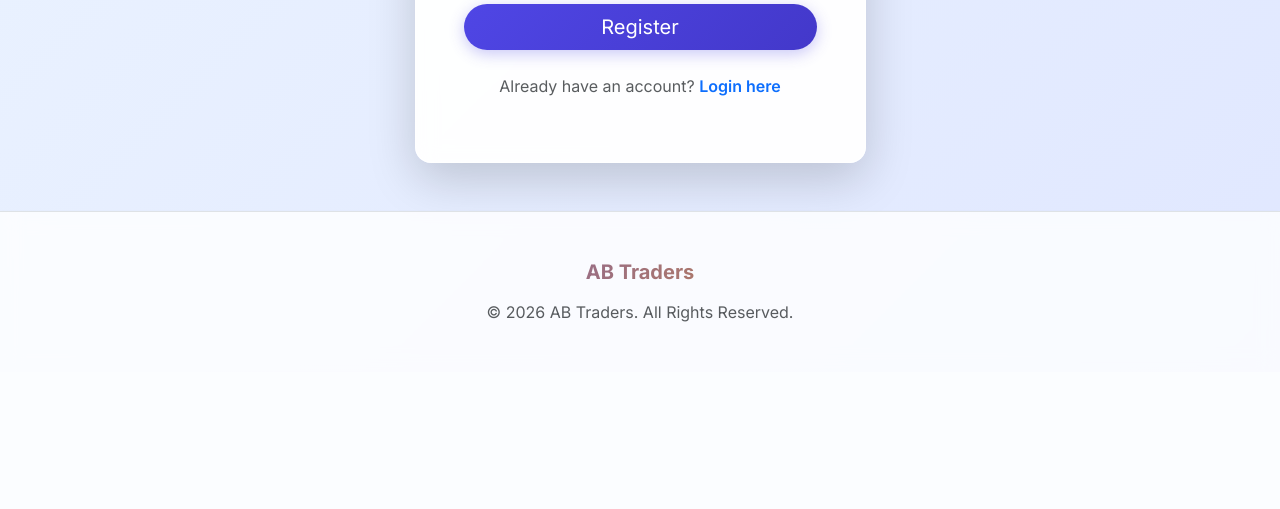
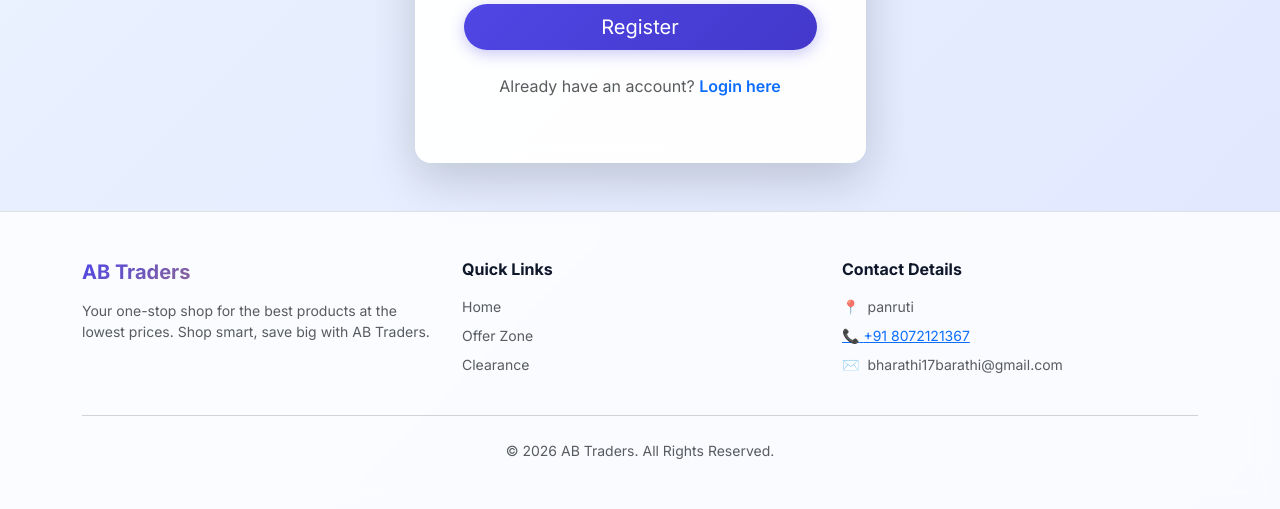
Before and after one commit to Ashokbharathi2002/abt, a Django app: page /register/ in a window 1280 px wide. Shown: the part 1357-1866 px from the top of the page. Before the commit the page ends 1679 px from the top, so only its background shows below. Run offline with Django 5.2, Linux system fonts and the light colour scheme.

```diff
--- a/ecommerce/settings.py
+++ b/ecommerce/settings.py
@@ -67,11 +67,11 @@ TEMPLATES = [
 WSGI_APPLICATION = 'ecommerce.wsgi.application'
 
 # Database configuration
-# Parse database connection url strings like psql://user:pass@127.0.0.1:8458/db
+# Parse database connection url strings like mysql://user:pass@127.0.0.1:3306/db
 # This will automatically pick up the DATABASE_URL environment variable from Render
 DATABASES = {
     'default': dj_database_url.config(
-        default='sqlite:///' + str(BASE_DIR / 'db.sqlite3'),
+        default=os.environ.get('DATABASE_URL', 'mysql://avnadmin:YOUR_PASSWORD@mysql-b44d0e7-abt.i.aivencloud.com:22454/defaultdb'),
         conn_max_age=600
     )
 }
--- a/templates/base.html
+++ b/templates/base.html
@@ -1,6 +1,7 @@
 {% load static %}
 <!DOCTYPE html>
 <html lang="en">
+
 <head>
     <meta charset="UTF-8">
     <meta name="viewport" content="width=device-width, initial-scale=1.0">
@@ -10,9 +11,14 @@
     <link href="https://fonts.googleapis.com/css2?family=Inter:wght@400;500;600;700&display=swap" rel="stylesheet">
     <link rel="stylesheet" href="{% static 'css/style.css' %}">
     <style>
-        body { font-family: 'Inter', sans-serif; }
+        body {
+            font-family: 'Inter', sans-serif;
+        }
+
         /* Style django forms to look like bootstrap */
-        .django-form input:not([type="checkbox"]), .django-form textarea, .django-form select {
+        .django-form input:not([type="checkbox"]),
+        .django-form textarea,
+        .django-form select {
             display: block;
             width: 100%;
             padding: 0.75rem 1.25rem;
@@ -26,25 +32,31 @@
             transition: all .2s ease-in-out;
             margin-bottom: 1.25rem;
         }
-        .django-form input:focus, .django-form textarea:focus {
+
+        .django-form input:focus,
+        .django-form textarea:focus {
             background-color: #fff;
             border-color: #86b7fe;
             outline: 0;
-            box-shadow: 0 0 0 0.25rem rgba(13,110,253,.25);
+            box-shadow: 0 0 0 0.25rem rgba(13, 110, 253, .25);
         }
+
         .django-form textarea {
             border-radius: 1rem;
         }
+
         .django-form label {
             margin-bottom: 0.5rem;
             font-weight: 500;
         }
+
         .django-form ul.errorlist {
             color: #dc3545;
             padding-left: 0;
             list-style: none;
             font-size: 0.875em;
         }
+
         .django-form .helptext {
             font-size: 0.875em;
             color: #6c757d;
@@ -53,6 +65,7 @@
         }
     </style>
 </head>
+
 <body class="bg-light d-flex flex-column min-vh-100">
     <nav class="navbar navbar-expand-lg navbar-light bg-white shadow-sm sticky-top py-1">
         <div class="container">
@@ -60,7 +73,8 @@
             <div class="d-flex align-items-center gap-3 order-lg-last">
                 <a class="nav-link fw-medium d-flex align-items-center position-relative" href="{% url 'view_cart' %}">
                     <span style="font-size: 1.5rem;">🛒</span>
-                    <span class="position-absolute top-0 start-100 translate-middle badge rounded-pill bg-danger" style="font-size: 0.75rem;">
+                    <span class="position-absolute top-0 start-100 translate-middle badge rounded-pill bg-danger"
+                        style="font-size: 0.75rem;">
                         {{ request.session.cart|length }}
                     </span>
                 </a>
@@ -71,8 +85,10 @@
             <div class="collapse navbar-collapse justify-content-end me-lg-4" id="navbarNav">
                 <ul class="navbar-nav align-items-center gap-3">
                     <li class="nav-item"><a class="nav-link fw-medium" href="{% url 'home' %}">Home</a></li>
-                    <li class="nav-item"><a class="nav-link fw-bold text-danger" href="{% url 'offer_zone' %}">🎁 Offer Zone</a></li>
-                    <li class="nav-item"><a class="nav-link fw-bold text-warning text-darken" style="color: #d97706 !important;" href="{% url 'clearance_zone' %}">⚠️ Clearance</a></li>
+                    <li class="nav-item"><a class="nav-link fw-bold text-danger" href="{% url 'offer_zone' %}">🎁 Offer
+                            Zone</a></li>
+                    <li class="nav-item"><a class="nav-link fw-bold text-warning text-darken"
+                            style="color: #d97706 !important;" href="{% url 'clearance_zone' %}">⚠️ Clearance</a></li>
                     {% if user.is_authenticated %}
                     <li class="nav-item">
                         <a class="nav-link fw-medium d-flex align-items-center gap-2" href="{% url 'profile' %}">
@@ -82,12 +98,15 @@
                     <li class="nav-item">
                         <form action="{% url 'logout' %}" method="post" class="m-0 p-0">
                             {% csrf_token %}
-                                <button type="submit" class="btn btn-outline-danger btn-sm px-3 rounded-pill">Logout</button>
+                            <button type="submit"
+                                class="btn btn-outline-danger btn-sm px-3 rounded-pill">Logout</button>
                         </form>
                     </li>
                     {% else %}
-                        <li class="nav-item"><a class="btn btn-outline-primary btn-sm px-4 rounded-pill" href="{% url 'login' %}">Login</a></li>
-                        <li class="nav-item"><a class="btn btn-primary btn-sm px-4 rounded-pill" href="{% url 'register' %}">Register</a></li>
+                    <li class="nav-item"><a class="btn btn-outline-primary btn-sm px-4 rounded-pill"
+                            href="{% url 'login' %}">Login</a></li>
+                    <li class="nav-item"><a class="btn btn-primary btn-sm px-4 rounded-pill"
+                            href="{% url 'register' %}">Register</a></li>
                     {% endif %}
                 </ul>
             </div>
@@ -98,7 +117,8 @@
         {% if messages %}
         <div class="mb-4">
             {% for message in messages %}
-                    <div class="alert alert-{% if message.tags == 'error' %}danger{% elif message.tags == 'success' %}success{% else %}info{% endif %} alert-dismissible fade show shadow-sm border-0">
+            <div
+                class="alert alert-{% if message.tags == 'error' %}danger{% elif message.tags == 'success' %}success{% else %}info{% endif %} alert-dismissible fade show shadow-sm border-0">
                 {{ message }}
                 <button type="button" class="btn-close" data-bs-dismiss="alert"></button>
             </div>
@@ -110,14 +130,47 @@
         {% endblock content %}
     </div>
 
-    <footer class="bg-white border-top py-5 mt-auto shadow-sm" style="background: rgba(255, 255, 255, 0.8) !important; backdrop-filter: blur(10px);">
-        <div class="container text-center">
-            <h5 class="fw-bold text-primary mb-3" style="background: linear-gradient(135deg, var(--primary-color), var(--secondary-color)); -webkit-background-clip: text; -webkit-text-fill-color: transparent;">AB Traders</h5>
-            <p class="text-muted mb-0">&copy; 2026 AB Traders. All Rights Reserved.</p>
+    <footer class="bg-white border-top py-5 mt-auto shadow-sm"
+        style="background: rgba(255, 255, 255, 0.8) !important; backdrop-filter: blur(10px);">
+        <div class="container">
+            <div class="row gy-4">
+                <div class="col-lg-4 col-md-6">
+                    <h5 class="fw-bold text-primary mb-3"
+                        style="background: linear-gradient(135deg, var(--primary-color), var(--secondary-color)); -webkit-background-clip: text; -webkit-text-fill-color: transparent;">
+                        AB Traders</h5>
+                    <p class="text-muted small">Your one-stop shop for the best products at the lowest prices. Shop
+                        smart, save big with AB Traders.</p>
+                </div>
+                <div class="col-lg-4 col-md-6">
+                    <h6 class="fw-bold mb-3">Quick Links</h6>
+                    <ul class="list-unstyled text-muted small">
+                        <li class="mb-2"><a href="{% url 'home' %}" class="text-decoration-none text-muted">Home</a>
+                        </li>
+                        <li class="mb-2"><a href="{% url 'offer_zone' %}" class="text-decoration-none text-muted">Offer
+                                Zone</a></li>
+                        <li class="mb-2"><a href="{% url 'clearance_zone' %}"
+                                class="text-decoration-none text-muted">Clearance</a></li>
+                    </ul>
+                </div>
+                <div class="col-lg-4 col-md-12">
+                    <h6 class="fw-bold mb-3">Contact Details</h6>
+                    <ul class="list-unstyled text-muted small">
+                        <li class="mb-2 d-flex align-items-start gap-2"><span>📍</span> <span>panruti</span></li>
+                        <li class="mb-2 d-flex align-items-center gap-2"><a href="tel:+918072121367"><span>📞</span> <span>+91 8072121367</span></a></li>
+                        <li class="mb-2 d-flex align-items-center gap-2"><span>✉️</span>
+                            <span>bharathi17barathi@gmail.com</span></li>
+                    </ul>
+                </div>
+            </div>
+            <hr class="text-muted my-4">
+            <div class="text-center">
+                <p class="text-muted small mb-0">&copy; 2026 AB Traders. All Rights Reserved.</p>
+            </div>
         </div>
     </footer>
 
     <!-- Bootstrap JS -->
     <script src="https://cdn.jsdelivr.net/npm/bootstrap@5.3.3/dist/js/bootstrap.bundle.min.js"></script>
 </body>
+
 </html>
```
Also changed, not shown: db.sqlite3, 1 other file. Lines whose indentation alone changed are shown as unchanged.
